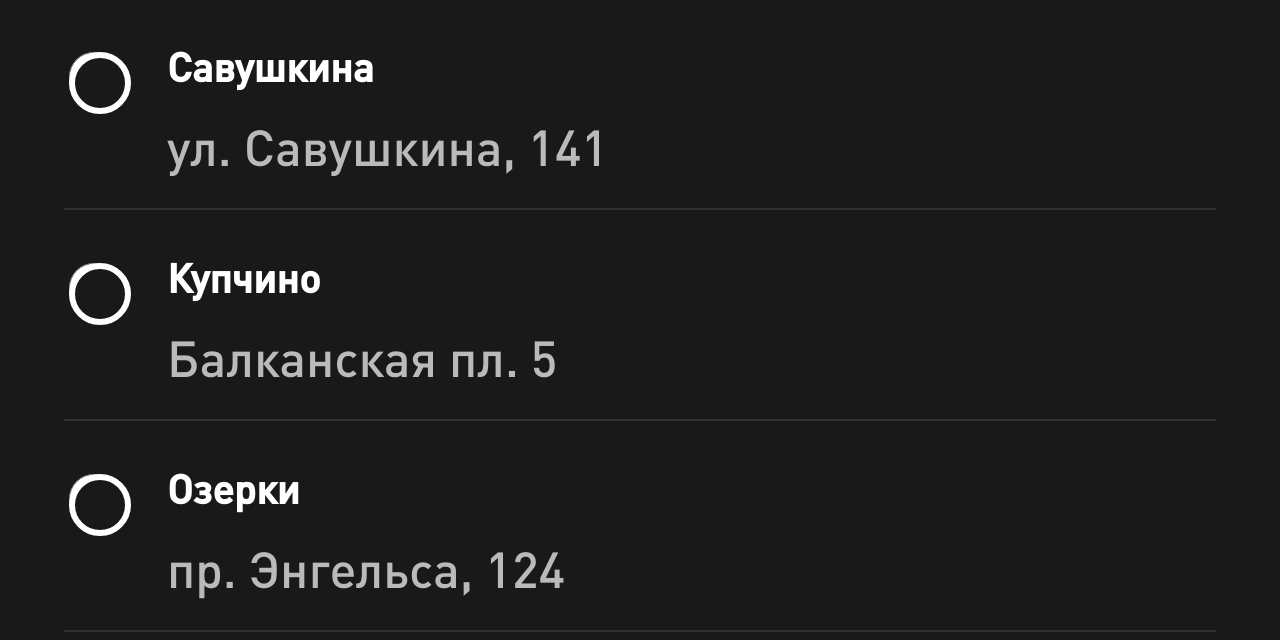
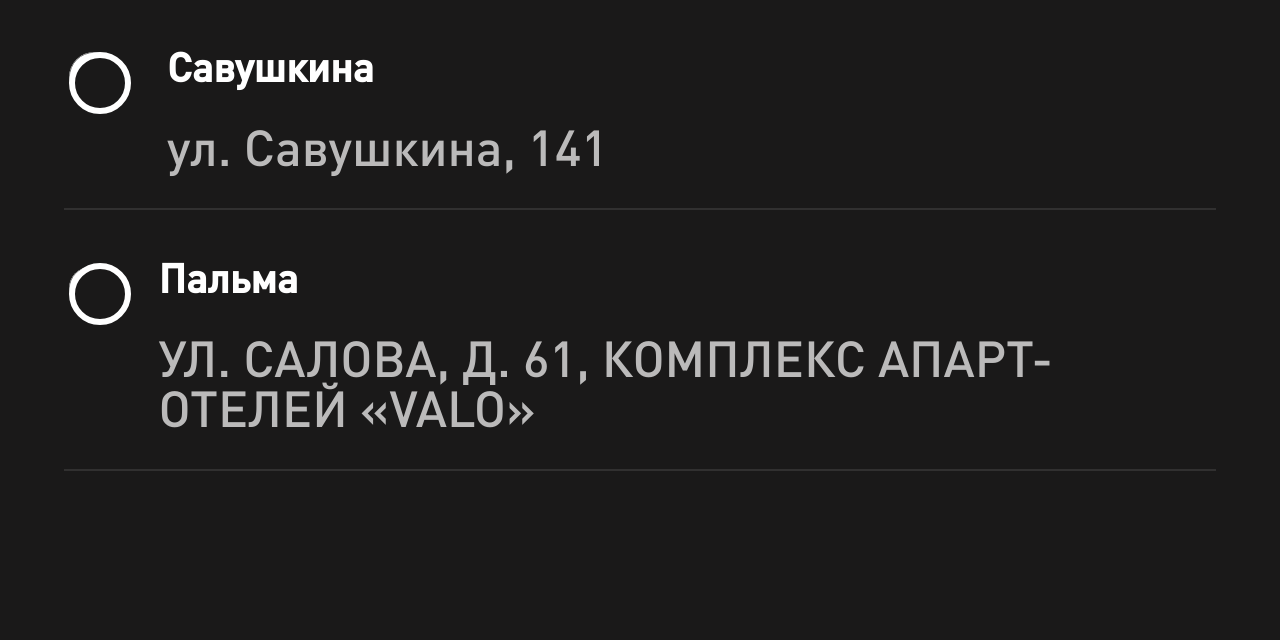
Before and after one commit to petrshirin/DatingBot, a Django app: template userprofile/templates/userprofile2/restaurants.html in a window 1280 px wide. Shown: the part 323-963 px from the top of the page. After the commit the page ends 794 px from the top, so only its background shows below. Run offline with Django 3.2, Linux system fonts and the light colour scheme; the template is opened without the code that fills it, so the values that code supplies are empty.

Commit message:
delete third restaurant

```diff
--- a/static/js/restaurants.js
+++ b/static/js/restaurants.js
@@ -7,7 +7,6 @@ function change_rest(rest_id) {
     if (request.readyState === 4 && request.status === 200) {
         document.getElementById("choice1").checked=false;
         document.getElementById("choice2").checked=false;
-        document.getElementById("choice3").checked=false;
         document.getElementById("choice"+rest_id).checked=true;
         console.log(request.response);
         localStorage.setItem('restaurant_id', rest_id)
--- a/userprofile/templates/userprofile2/restaurants.html
+++ b/userprofile/templates/userprofile2/restaurants.html
@@ -47,19 +47,8 @@
                 <input type="radio" name="restaurant2" id="choice2" class="choice_radio" onclick="change_rest(2)"/>
             {% endif %}
             <div class="restaurantN">
-                <div class="name nameR">Купчино</div>
-                <div class="extraTxt fewWords">Балканская пл. 5</div>
-            </div>
-        </label>
-        <label class="item choice" for="choice3">
-            {% if userprofile.restaurant.pk == 3 %}
-                <input type="radio" name="restaurant3" id="choice3" class="choice_radio" onclick="change_rest(3)" checked="checked" />
-            {% else %}
-                <input type="radio" name="restaurant3" id="choice3" class="choice_radio" onclick="change_rest(3)"/>
-            {% endif %}
-            <div class="restaurantN">
-                <div class="name nameR">Озерки</div>
-                <div class="extraTxt fewWords">пр. Энгельса, 124</div>
+                <div class="name nameR">Пальма</div>
+                <div class="extraTxt fewWords">УЛ. САЛОВА, Д. 61, КОМПЛЕКС АПАРТ-ОТЕЛЕЙ «VALO»</div>
             </div>
         </label>
      </form>
```
